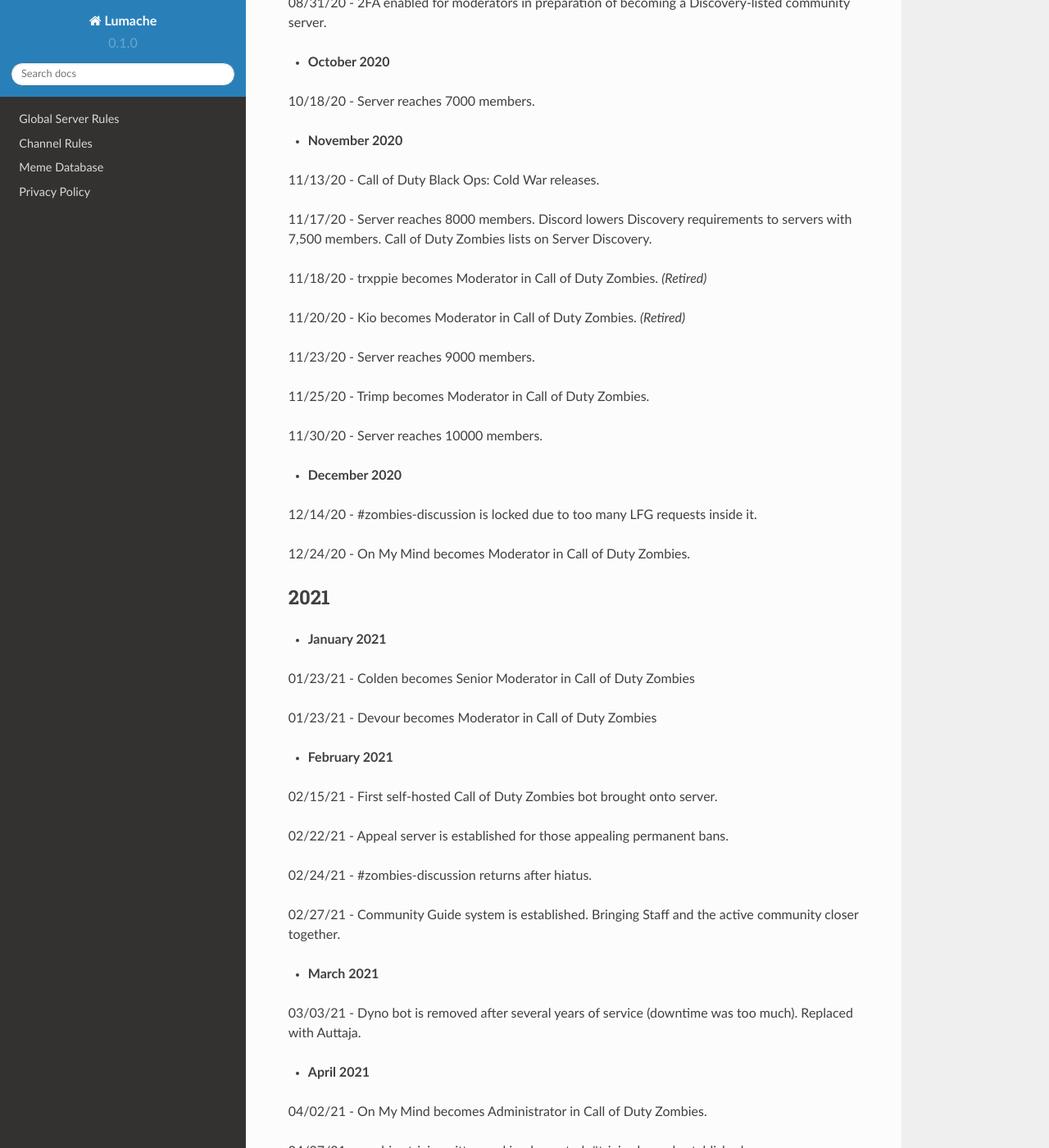
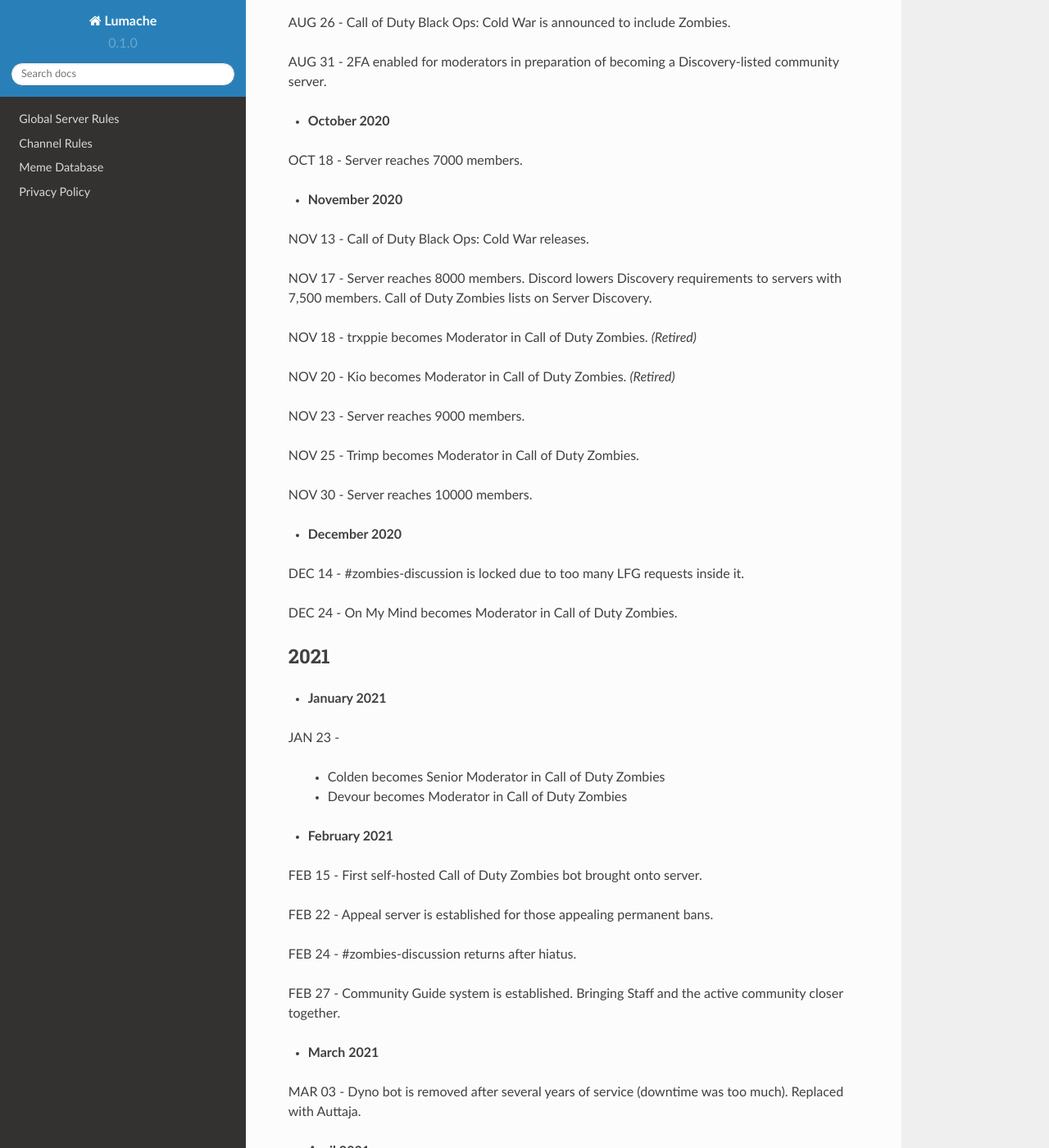
Before and after one commit to EternalllZM/rtd-codz, a Sphinx documentation site: the page built from docs/source/server_history.rst, in a window 1280 px wide and 1400 px high, scrolled down 3940 px. Shown: the whole window at 82% size. Built offline with Sphinx 7.4.7 and the Read the Docs theme 2.0.0, drawn with Linux system fonts in a browser that asks for light colours; some of the changed text lies outside the part shown.

Commit message:
Date changes

```diff
--- a/docs/source/server_history.rst
+++ b/docs/source/server_history.rst
@@ -10,21 +10,21 @@
 
 - **December 2017**
 
-12/11/17 - Eternalll launches Black Ops 1 on PC and searches for a Der Riese Zombies game. As such, is brought into an empty lobby for several minutes.
+DEC 11 - Eternalll launches Black Ops 1 on PC and searches for a Der Riese Zombies game. As such, is brought into an empty lobby for several minutes.
 Having only been on Discord for 4 months, seeks out a Zombies community on the platform. Unable to find a community and disastisfied with the state of the older Zombies games, creates their own.
 
 
-12/11/17 (5:42 PM) - \"Call of Duty Black Ops Zombies\" is created. Focusing on only the Black Ops 1 Zombies mode. Roles were handed out manually, there were only a few channels in total.
+DEC 11 (5:42 PM) - \"Call of Duty Black Ops Zombies\" is created. Focusing on only the Black Ops 1 Zombies mode. Roles were handed out manually, there were only a few channels in total.
 However, member count was slow to start and steadily increased.
 
 
-12/11/17 -
+DEC 11 -
 
     • megataco101 becomes Moderator in Call of Duty Zombies. *(Retired)*
 
     • Call of Duty Zombies leaderboard established.
 
-12/29/17 -
+DEC 29 -
 
     • Welcoming bot added.
 
@@ -35,7 +35,10 @@
 
 - **January 2018**
 
-01/15/18 -
+JAN 05 - CtsFly becomes Moderator in Call of Duty Zombies. *(Retired)*
+
+
+JAN 15 -
 
     • Self added roles implemented. The roles at this point are the DLC names.
 
@@ -45,20 +48,20 @@
 
     • Server renamed to "Call of Duty Zombies".
 
-01/17/18 - #zombies channel established as a general chat.
+JAN 17 - #zombies channel established as a general chat.
 
 
-01/18/18 - Server reaches 100 members.
+JAN 18 - Server reaches 100 members.
 
 - **Febuary 2018**
 
-02/05/18 - Black Ops II (2) is added as a supported game, expanding the amount of channels and LFG potential. Sometime during this period, World at War profile creation is broken (for the first time).
+FEB 05 - Black Ops II (2) is added as a supported game, expanding the amount of channels and LFG potential. Sometime during this period, World at War profile creation is broken (for the first time).
 
 
-02/08/18 - Dyno implemented in server for moderation purposes.
+FEB 08 - Dyno implemented in server for moderation purposes.
 
 
-02/10/18 -
+FEB 10 -
 
     • Server reaches 200 members.
 
@@ -66,43 +69,43 @@
 
     • Akkrona becomes Moderator in Call of Duty Zombies. *(Retired)*
 
-02/25/18 - Server reaches 300 members.
+FEB 25 - Server reaches 300 members.
 
 - **March 2018**
 
-03/05/18 - Server reaches 400 members.
+MAR 05 - Server reaches 400 members.
 
 
-03/06/18 - Helper and Chat Mod system are established. Now known as Trial Mod and Moderator.
+MAR 06 - Helper and Chat Mod system are established. Now known as Trial Mod and Moderator.
 
 
-03/09/18 - Black Ops 4 channel added to discuss the game before release.
+MAR 09 -
+
+    • Black Ops 4 channel added to discuss the game before release.
+
+    • Midori becomes main welcoming bot.
+
+MAR 15 -
+
+    • Zolo becomes Moderator in Call of Duty Zombies. *(Retired)*
+
+    • Server reaches 500 members.
+
+MAR 16 - Activision fixes World at War profile creation, allowing players to create profiles again and LFG for World at War.
 
 
-03/09/18 - Midori becomes main welcoming bot.
-
-
-03/15/18 - Zolo becomes Moderator in Call of Duty Zombies. *(Retired)*
-
-
-03/15/18 - Server reaches 500 members.
-
-
-03/16/18 - Activision fixes World at War profile creation, allowing players to create profiles again and LFG for World at War.
-
-
-03/29/18 - Jim becomes Moderator in Call of Duty Zombies *(Retired)*
+MAR 29 - Jim becomes Moderator in Call of Duty Zombies *(Retired)*
 
 - **April 2018**
 
-04/06/18 - Server reaches 750 members.
+APR 06 - Server reaches 750 members.
 
 - **October 2018**
 
-10/12/18 - Black Ops 4 releases and is a disappointment among zombies fans. Effectively killing the server's chance to grow massively.
+OCT 12 - Black Ops 4 releases and is a disappointment among zombies fans. Effectively killing the server's chance to grow massively.
 
 
-05/27/18 - Server reaches 1000 members.
+OCT 27 - Server reaches 1000 members.
 
 .. note::
     :ref:`While 1000 members is a milestone achievement. The server had serious issues with retention rates leading to only 215 members joining and staying throughout the rest of 2018.`
@@ -112,16 +115,16 @@
 
 - **May 2019**
 
-05/05/19 - Eternalll burns out from Discord and Zombies. Individual LFG channels are nuked and only one #zombies channel remains for all LFGs.
+MAY 05 - Eternalll burns out from Discord and Zombies. Individual LFG channels are nuked and only one #zombies channel remains for all LFGs.
 A hard stop to the growth of the server.
 
 - **June 2019**
 
-06/29/19 - Server reaches 1500 members.
+JUN 29 - Server reaches 1500 members.
 
 - **October 2019**
 
-10/22/19 -
+OCT 22 -
 
     • Server reaches 2000 members.
 
@@ -134,11 +137,11 @@
 
 - **February 2020**
 
-02/12/20 - Original 2017 leaderboards removed.
+FEB 12 - Original 2017 leaderboards removed.
 
 - **March 2020**
 
-03/18/20 - Server reaches 3000 members.
+MAR 18 - Server reaches 3000 members.
 
 .. note::
     :ref:`The pandemic began worldwide and opened an opportunity for fans of the Zombies franchise to return to their beloved game.
@@ -146,110 +149,111 @@
 
 - **April 2020**
 
-• 04/19/20 - Spoob becomes Moderator in Call of Duty Zombies. *(Retired)*
+APR 19 - Spoob becomes Moderator in Call of Duty Zombies. *(Retired)*
 
 - **May 2020**
 
-• 03/18/20 - Server reaches 4000 members.
+MAY 18 - Server reaches 4000 members.
 
 - **June 2020**
 
-• 06/13/20 - Server reaches 5000 members.
+JUN 13 - Server reaches 5000 members.
 
 .. note::
-    :ref:`Unfortunately this milestone was made due to bots. The bots were purged and the legitimate milestone was made a day later.`
+    :ref:`Unfortunately this milestone was made due to spam bots. The bots were purged and the legitimate milestone was made a day later.`
 
 - **July 2020**
 
-07/07/20 - Colden becomes Moderator for Call of Duty Zombies.
+JUL 07 - Colden becomes Moderator for Call of Duty Zombies.
 
 - **August 2020**
 
-08/09/20 - Server reaches 6000 members.
+AUG 09 - Server reaches 6000 members.
 
 
-08/26/20 - Call of Duty Black Ops: Cold War is announced to include Zombies.
+AUG 26 - Call of Duty Black Ops: Cold War is announced to include Zombies.
 
 
-08/31/20 - 2FA enabled for moderators in preparation of becoming a Discovery-listed community server.
+AUG 31 - 2FA enabled for moderators in preparation of becoming a Discovery-listed community server.
 
 - **October 2020**
 
-10/18/20 - Server reaches 7000 members.
+OCT 18 - Server reaches 7000 members.
 
 - **November 2020**
 
-11/13/20 - Call of Duty Black Ops: Cold War releases.
+NOV 13 - Call of Duty Black Ops: Cold War releases.
 
 
-11/17/20 - Server reaches 8000 members. Discord lowers Discovery requirements to servers with 7,500 members. Call of Duty Zombies lists on Server Discovery.
+NOV 17 - Server reaches 8000 members. Discord lowers Discovery requirements to servers with 7,500 members. Call of Duty Zombies lists on Server Discovery.
 
 
-11/18/20 - trxppie becomes Moderator in Call of Duty Zombies. *(Retired)*
+NOV 18 - trxppie becomes Moderator in Call of Duty Zombies. *(Retired)*
 
 
-11/20/20 - Kio becomes Moderator in Call of Duty Zombies. *(Retired)*
+NOV 20 - Kio becomes Moderator in Call of Duty Zombies. *(Retired)*
 
 
-11/23/20 - Server reaches 9000 members.
+NOV 23 - Server reaches 9000 members.
 
 
-11/25/20 - Trimp becomes Moderator in Call of Duty Zombies.
+NOV 25 - Trimp becomes Moderator in Call of Duty Zombies.
 
 
-11/30/20 - Server reaches 10000 members.
+NOV 30 - Server reaches 10000 members.
 
 - **December 2020**
 
-12/14/20 - #zombies-discussion is locked due to too many LFG requests inside it.
+DEC 14 - #zombies-discussion is locked due to too many LFG requests inside it.
 
 
-12/24/20 - On My Mind becomes Moderator in Call of Duty Zombies.
+DEC 24 - On My Mind becomes Moderator in Call of Duty Zombies.
 
 2021
 ----
 - **January 2021**
 
-01/23/21 - Colden becomes Senior Moderator in Call of Duty Zombies
+JAN 23 -
 
+    • Colden becomes Senior Moderator in Call of Duty Zombies
 
-01/23/21 - Devour becomes Moderator in Call of Duty Zombies
+    • Devour becomes Moderator in Call of Duty Zombies
 
 - **February 2021**
 
-02/15/21 - First self-hosted Call of Duty Zombies bot brought onto server.
+FEB 15 - First self-hosted Call of Duty Zombies bot brought onto server.
 
 
-02/22/21 - Appeal server is established for those appealing permanent bans.
+FEB 22 - Appeal server is established for those appealing permanent bans.
 
 
-02/24/21 - #zombies-discussion returns after hiatus.
+FEB 24 - #zombies-discussion returns after hiatus.
 
 
-02/27/21 - Community Guide system is established. Bringing Staff and the active community closer together.
+FEB 27 - Community Guide system is established. Bringing Staff and the active community closer together.
 
 - **March 2021**
 
-03/03/21 - Dyno bot is removed after several years of service (downtime was too much). Replaced with Auttaja.
+MAR 03 - Dyno bot is removed after several years of service (downtime was too much). Replaced with Auttaja.
 
 - **April 2021**
 
-04/02/21 - On My Mind becomes Administrator in Call of Duty Zombies.
+APR 02 - On My Mind becomes Administrator in Call of Duty Zombies.
 
 
-04/07/21 - zombies trivia written and implemented. #trivia channel established.
+APR 07 - zombies trivia written and implemented. #trivia channel established.
 
 
-04/08/21 - #nsfw channel removed.
+APR 08 - #nsfw channel removed.
 
 
-04/19/21 - Tank Dempsey Bot implemented. All public utility bots removed (including Auttaja). All bots are brought in house and self-hosted.
+APR 19 - Tank Dempsey Bot implemented. All public utility bots removed (including Auttaja). All bots are brought in house and self-hosted.
 
 
-04/26/21 - New bot-assisted LFG system is implemented allowing for ease of finding matches.
+APR 26 - New bot-assisted LFG system is implemented allowing for ease of finding matches.
 
 
-04/30/21 -
+APR 30 -
 
     • Trimp becomes Community Manager in Call of Duty Zombies.
 
@@ -259,39 +263,39 @@
 
 - **May 2021**
 
-05/01/21 - Warden System brought online.
+MAY 01 - Warden System brought online.
 
 - **June 2021**
 
-06/01/21 - Server reaches 15000 members.
+JUN 01 - Server reaches 15000 members.
 
 
-06/27/21 - Chucky becomes Moderator in Call of Duty Zombies.
+JUN 27 - Chucky becomes Moderator in Call of Duty Zombies.
 
 - **July 2021**
 
-07/05/21 - Plutonium becomes allowed in the server as long as a legal game copy is used.
+JUL 05 -
 
+    • Plutonium becomes allowed in the server as long as a legal game copy is used.
 
-07/05/21 - Saladina becomes Moderator in Call of Duty Zombies.
+    • Saladina becomes Moderator in Call of Duty Zombies.
 
-
-07/09/21 - Salt becomes Moderator in Call of Duty Zombies.
+JUL 09 - Salt becomes Moderator in Call of Duty Zombies.
 
 - **August 2021**
 
-06/01/21 - Server reaches 20000 members.
+AUG 01 - Server reaches 20000 members.
 
 - **October 2021**
 
-10/07/21 - Oonaugh becomes Moderator in Call of Duty Zombies.
+OCT 07 - Oonaugh becomes Moderator in Call of Duty Zombies.
 
 - **November 2021**
 
-11/08/21 - Server reaches 25000 members.
+NOV 08 - Server reaches 25000 members.
 
 
-11/30/21 -
+NOV 30 -
 
     • Akkrona steps down to Moderator.
 
@@ -301,50 +305,50 @@
 
 - **December 2021**
 
-12/10/21 - All forms of welcome announcing (via bot) are decommissioned.
+DEC 10 - All forms of welcome announcing (via bot) are decommissioned.
 
 
-12/11/21 - Partnership with `Zombacus`_ formed.
+DEC 11 - Partnership with `Zombacus`_ formed.
 
 .. _`Zombacus`: https://www.zombacus.com/
 
-12/13/21 - Tank Dempsey bot becomes quarantined fighting off a massive several thousand member bot raid.
+DEC 13 - Tank Dempsey bot becomes quarantined fighting off a massive several thousand member bot raid.
 
 
-12/20/21 - Tank Dempsey decommissioned due to Discord's non-response (still no response). Edward Richtofen assumes all roles in place.
+DEC 20 - Tank Dempsey decommissioned due to Discord's non-response (still no response). Edward Richtofen assumes all roles in place.
 
 
-12/25/20 - Oonaugh becomes Senior Moderator in Call of Duty Zombies.
+DEC 25 - Oonaugh becomes Senior Moderator in Call of Duty Zombies.
 
 2022
 ----
 
 - **January 2022**
 
-01/07/22 - Ashryman becomes Moderator in Call of Duty Zombies.
+JAN 07 - Ashryman becomes Moderator in Call of Duty Zombies.
 
 
-01/12/22 - XP system resets and new system is implemented.
+JAN 12 - XP system resets and new system is implemented.
 
 
-01/20/22 - Richtofen Discord Bot moves to a larger host to handle increased member count.
+JAN 20 - Richtofen Discord Bot moves to a larger host to handle increased member count.
 
 
-01/21/22 - Zenith becomes Moderator in Call of Duty Zombies.
+JAN 21 - Zenith becomes Moderator in Call of Duty Zombies.
 
 
-01/22/22 - Deprecation of second server record leaderboard is announced.
+JAN 22 - Deprecation of second server record leaderboard is announced.
 
 - **February 2022**
 
-02/07/22 - Fenryr becomes Moderator in Call of Duty Zombies.
+FEB 07 - Fenryr becomes Moderator in Call of Duty Zombies.
 
 
-02/10/22 - Server reaches 30000 members.
+FEB 10 - Server reaches 30000 members.
 
 - **March 2022**
 
-03/20/22 -
+MAR 20 -
 
     • #map-making channel established.
 
@@ -354,11 +358,11 @@
 
     • URL filter implemented to prevent unwanted links.
 
-03/27/22 - !topic command exits beta for #zombies-discussion
+MAR 27 - !topic command exits beta for #zombies-discussion
 
 - **April 2022**
 
-04/28/22 -
+APR 28 -
 
     • Oonaugh becomes Community Manager in Call of Duty Zombies.
 
```
Also changed, not shown: other parts of docs/source/server_history.rst (+7 -7 lines).
